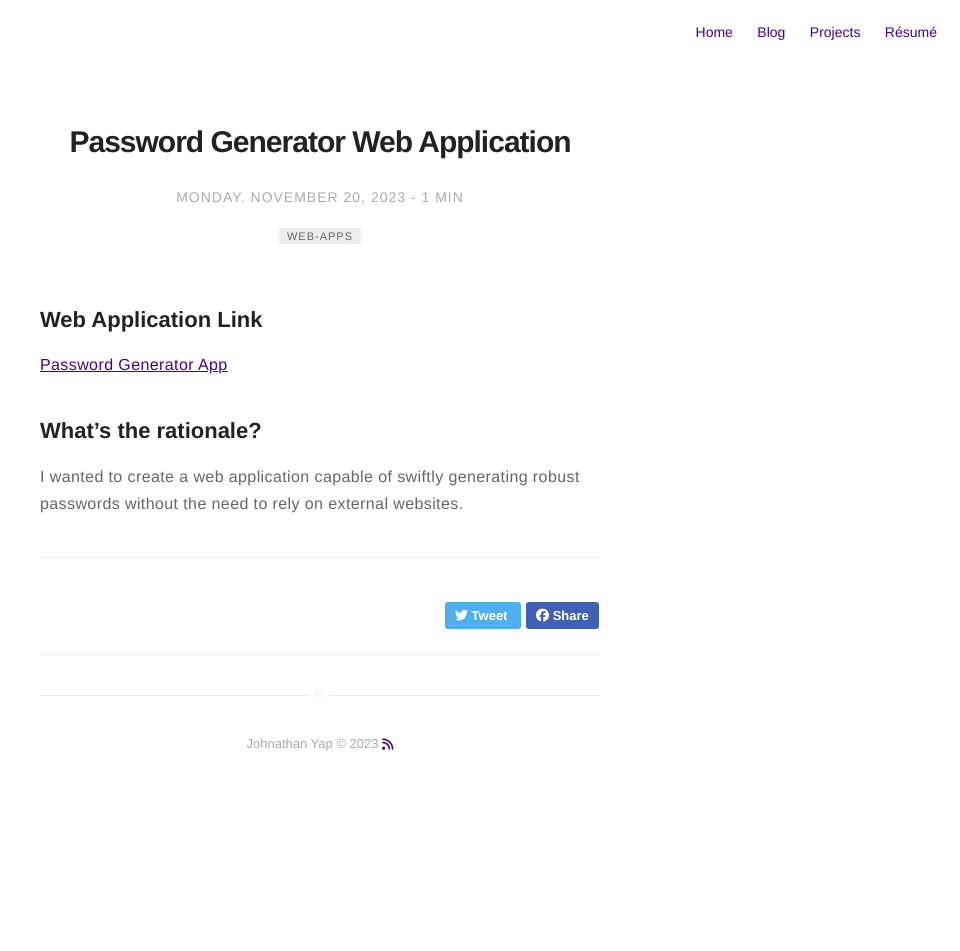
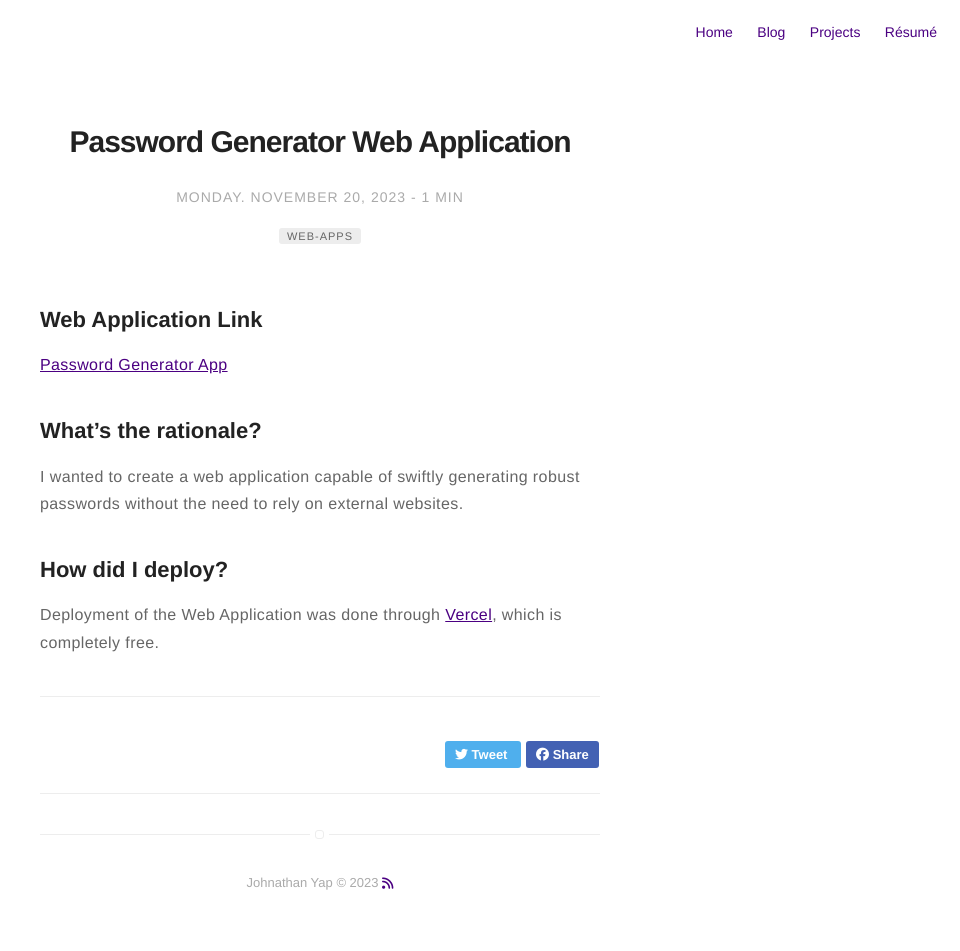
Before and after one commit to jxhnthan/john, a Jekyll site: the page built from _posts/2023-11-21-passwordgenerator.markdown, in a window 1280 px wide. Shown: the whole page, without its empty margins (320-1280 px from the left). Built offline with Jekyll 4.4.1, drawn with Linux system fonts in a browser that asks for light colours; nearby versions of some CDN libraries; before the commit the page ends 900 px from its top, so only the background shows below that.

Commit message:
Update 2023-11-21-passwordgenerator.markdown

```diff
--- a/_posts/2023-11-21-passwordgenerator.markdown
+++ b/_posts/2023-11-21-passwordgenerator.markdown
@@ -18,3 +18,6 @@ externalLink: false
 
 ## What's the rationale?
 I wanted to create a web application capable of swiftly generating robust passwords without the need to rely on external websites.
+
+## How did I deploy?
+Deployment of the Web Application was done through [Vercel](https://vercel.com/), which is completely free.
```
